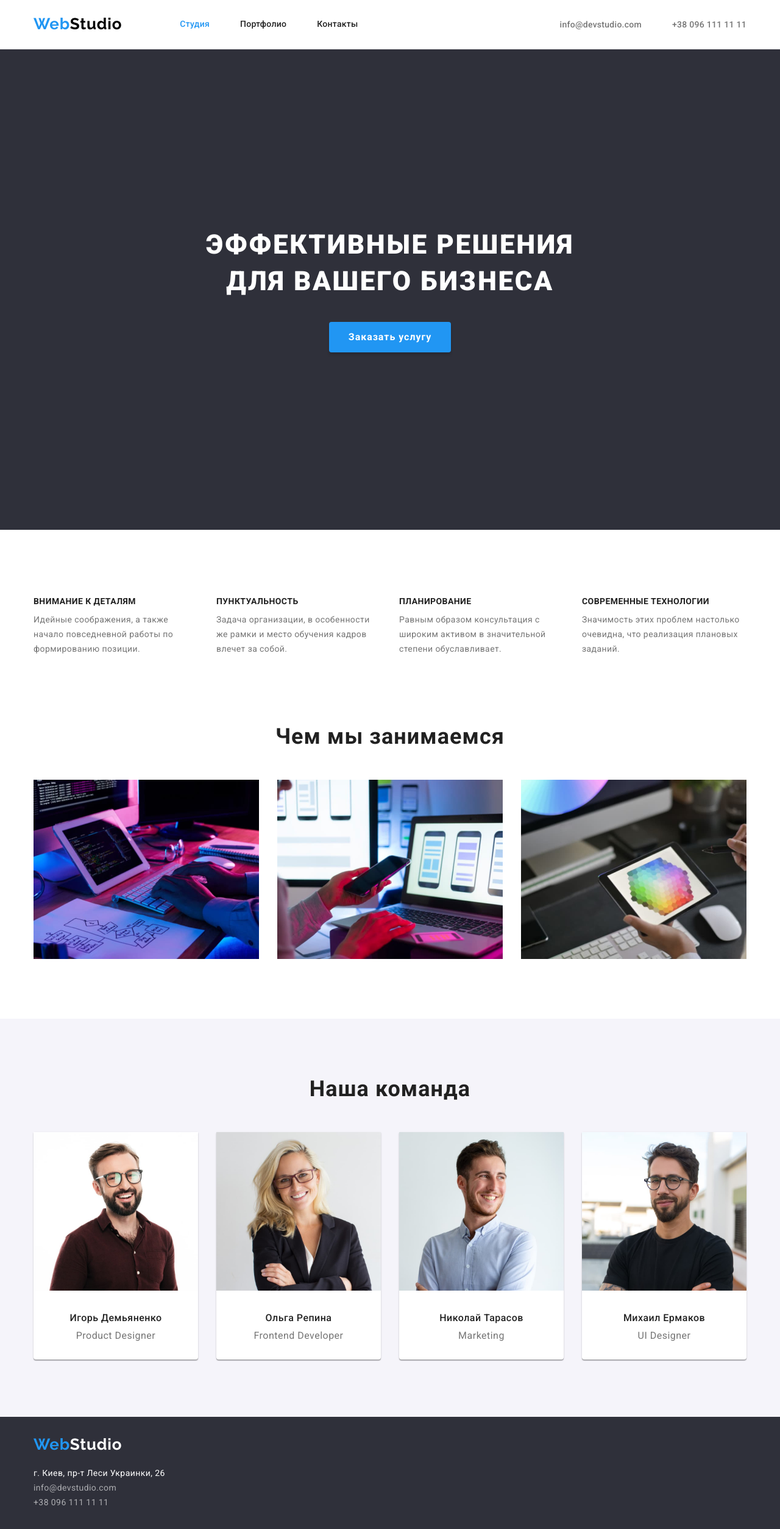
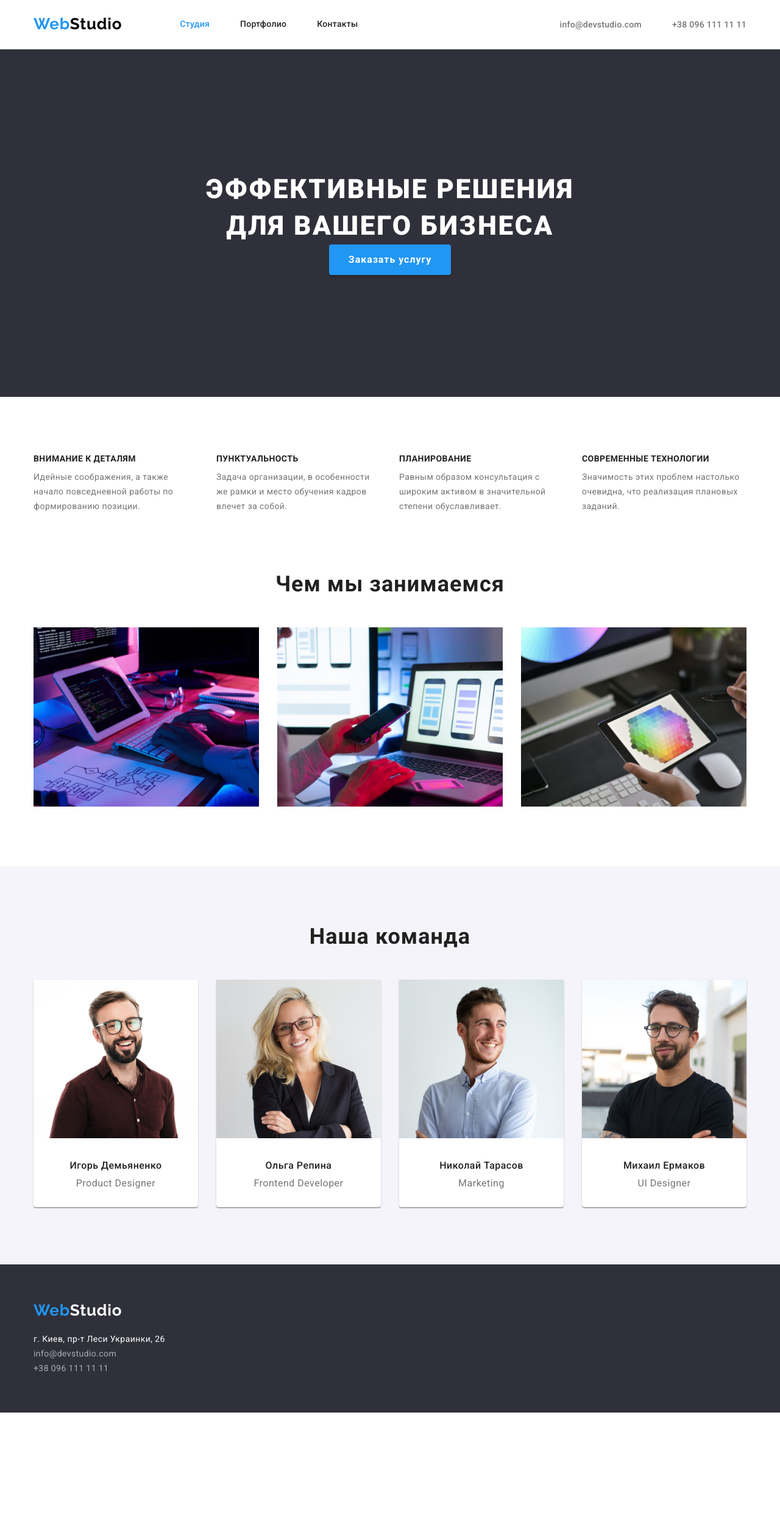
Before and after one commit to DenysKonovalenko/goit-markup-hw-03, a plain HTML site: page index.html in a window 1280 px wide. Shown: the whole page at 61% size. After the commit the page ends 2317 px from the top, so only its background shows below. Drawn offline with nearby package versions, Linux system fonts and the light colour scheme.

Commit message:
corrects the mentor's remarks

```diff
--- a/css/styles.css
+++ b/css/styles.css
@@ -102,6 +102,8 @@ li {
     line-height: 1.14;
     letter-spacing: 0.02em;
     color: var(--secondary-text-color);
+    padding-top: 32px;
+    padding-bottom: 32px;
 }
 
 
@@ -115,17 +117,14 @@ li {
 
 /*Title*/
 
-.main-title {
+.hero {
     background: #2F303A;
+    padding: 200px 0;
 }
 
-.main-title > .container {
-    display: flex;
-    flex-flow: column;
+.hero > .container {
+    padding: 0 auto;
     text-align: center;
-    align-items: center;
-    justify-content: center;
-    height: 600px;
 }
 
 .hero-title {
@@ -138,8 +137,7 @@ li {
     color: #FFFFFF;
     width: 700px;
     height: 120px;
-    margin-top: 0px;
-    padding: auto;
+    margin: 0 auto;
 }
 
 .but-title {
@@ -175,6 +173,8 @@ li {
 
     max-width: 1200px;
     padding-left: 0px;
+    margin-top: 0px;
+    margin-bottom: 0px;
 }
 
 .features-item {
@@ -269,6 +269,11 @@ li {
     margin-right: 30px;
 }
 
+.team-item > .wrapper {
+    padding-top: 30px;
+    padding-bottom: 30px;
+}
+
 .name {
     font-style: normal;
     font-weight: 500;
@@ -277,7 +282,7 @@ li {
     text-align: center;
     letter-spacing: 0.03em;
 
-    margin-top: 30px;
+    margin-top: 0px;
     margin-bottom: 10px;
 }
 
@@ -290,13 +295,14 @@ li {
     letter-spacing: 0.03em;
     color: var(--secondary-text-color);
     margin-top: 0px;
-    margin-bottom: 30px;
+    margin-bottom: 0px;
 }
 
 /*footer*/
 
 footer {
     background: #2F303A;
+    padding: 60px 0;
 }
 
 footer > .container {
@@ -306,14 +312,12 @@ footer > .container {
 
 footer .logo {
     color: #ffffff;
-    margin-top: 30px;
-    max-width: 145px;
 }
 
 .footer-contacts {
+    padding-left: 0px;
     margin-top: 20px;
-    margin-bottom: 60px;
-    padding-left: 0px;
+    margin-bottom: 0px;
 }
 
 address {
@@ -343,7 +347,7 @@ address {
     display: flex;
     justify-content: center;
     margin-top: 0px;
-    margin-bottom: 35px;
+    margin-bottom: 50px;
     margin-left: 0px;
     padding-left: 0px;
 }
@@ -415,6 +419,13 @@ address {
     margin-bottom: 0px;
 }
 
+.portfolio-item > .wrapper {
+    padding: 20px 24px;
+    border-right: 1px solid #EEEEEE;
+    border-bottom: 1px solid #EEEEEE;
+    border-left: 1px solid #EEEEEE;
+}
+
 .portfolio-item > img {
     display: block;
 }
@@ -427,11 +438,7 @@ address {
     letter-spacing: 0.06em;
 
     margin-top: 0px;
-    margin-bottom: 0px;
-    padding-top: 20px;
-    padding-left: 25px;
-    border-right: 1px solid #EEEEEE;
-    border-left: 1px solid #EEEEEE;
+    margin-bottom: 4px;
 }
 
 .element-filter {
@@ -444,10 +451,4 @@ address {
 
     margin-top: 0px;
     margin-bottom: 0px;
-    padding-top: 5px;
-    padding-bottom: 20px;
-    padding-left: 25px;
-    border-right: 1px solid #EEEEEE;
-    border-bottom: 1px solid #EEEEEE;
-    border-left: 1px solid #EEEEEE;
 }
--- a/index.html
+++ b/index.html
@@ -32,7 +32,7 @@
     <!--Main-->
     <main>
         <!--Hero-->
-        <section class="main-title section">
+        <section class="hero">
             <div class="container">
                 <h1 class="hero-title">Эффективные решения для вашего бизнеса</h1>
                 <button type="button" class="but-title">Заказать услугу</button>
@@ -80,23 +80,31 @@
                 <ul class="team-list">
                     <li class="team-item">
                         <img class="team-card" src="./images/teamcard1.jpg" alt="Игорь Демьяненко" width="270">
+                        <div class="wrapper">
                             <h3 class="name">Игорь Демьяненко</h3>
                             <p class="position" lang="en">Product Designer</p>
+                        </div>
                     </li>
                     <li class="team-item">
                         <img class="team-card" src="./images/teamcard2.jpg" alt="Ольга Репина" width="270">
+                        <div class="wrapper">
                             <h3 class="name">Ольга Репина</h3>
                             <p class="position" lang="en">Frontend Developer</p>
+                        </div>
                     </li>
                     <li class="team-item">
                         <img class="team-card" src="./images/teamcard3.jpg" alt="Николай Тарасов" width="270">
+                        <div class="wrapper">
                             <h3 class="name">Николай Тарасов</h3>
                             <p class="position" lang="en">Marketing</p>
+                        </div>
                     </li>
                     <li class="team-item">
                         <img class="team-card" src="./images/teamcard4.jpg" alt="Михаил Ермаков" width="270">
+                        <div class="wrapper">
                             <h3 class="name">Михаил Ермаков</h3>
                             <p class="position" lang="en">UI Designer</p>
+                        </div>
                     </li>
                 </ul>
             </div>
```
Also changed, not shown: portfolio.html (+18 -0 lines). Lines whose indentation alone changed are shown as unchanged.
